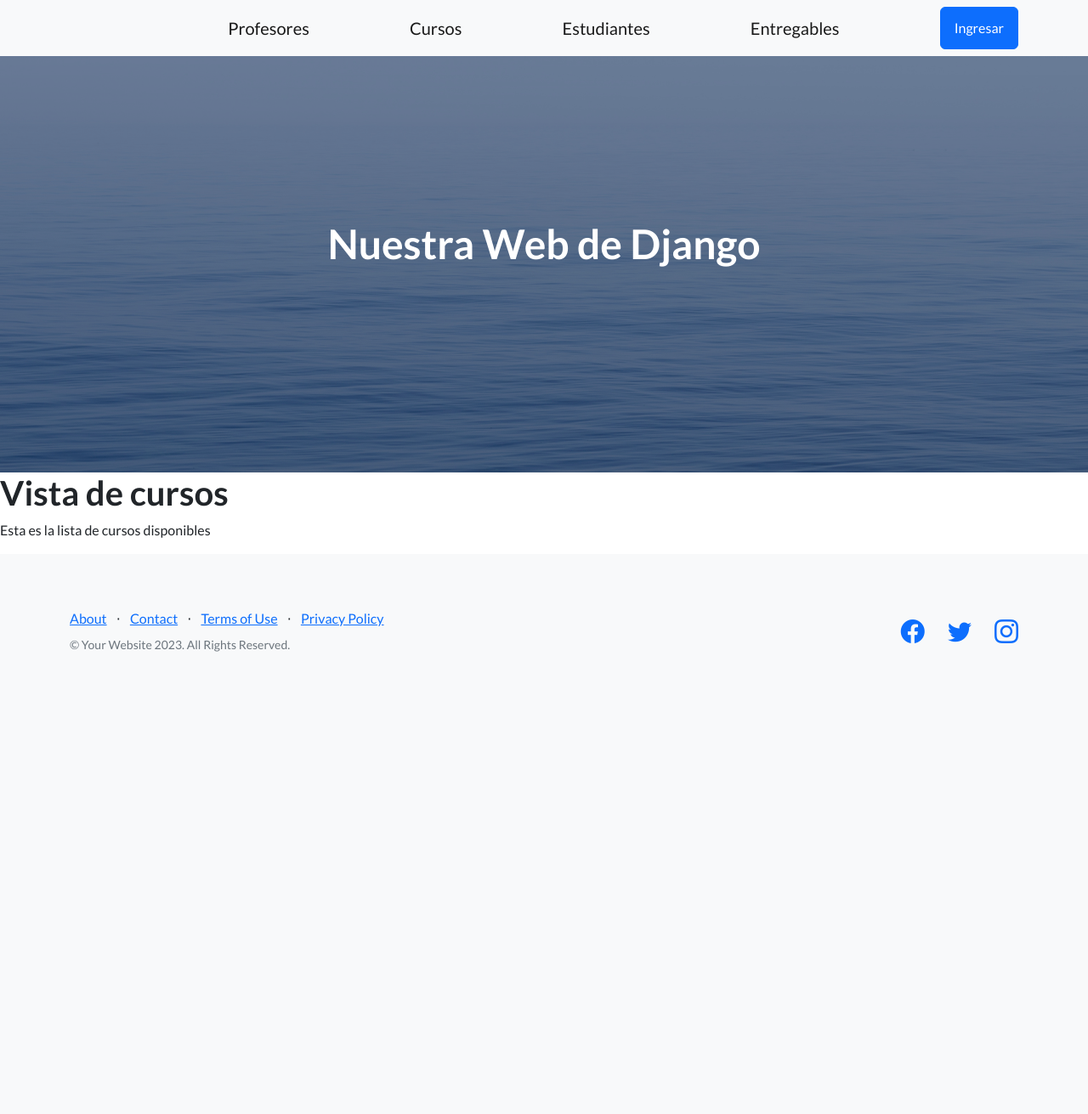
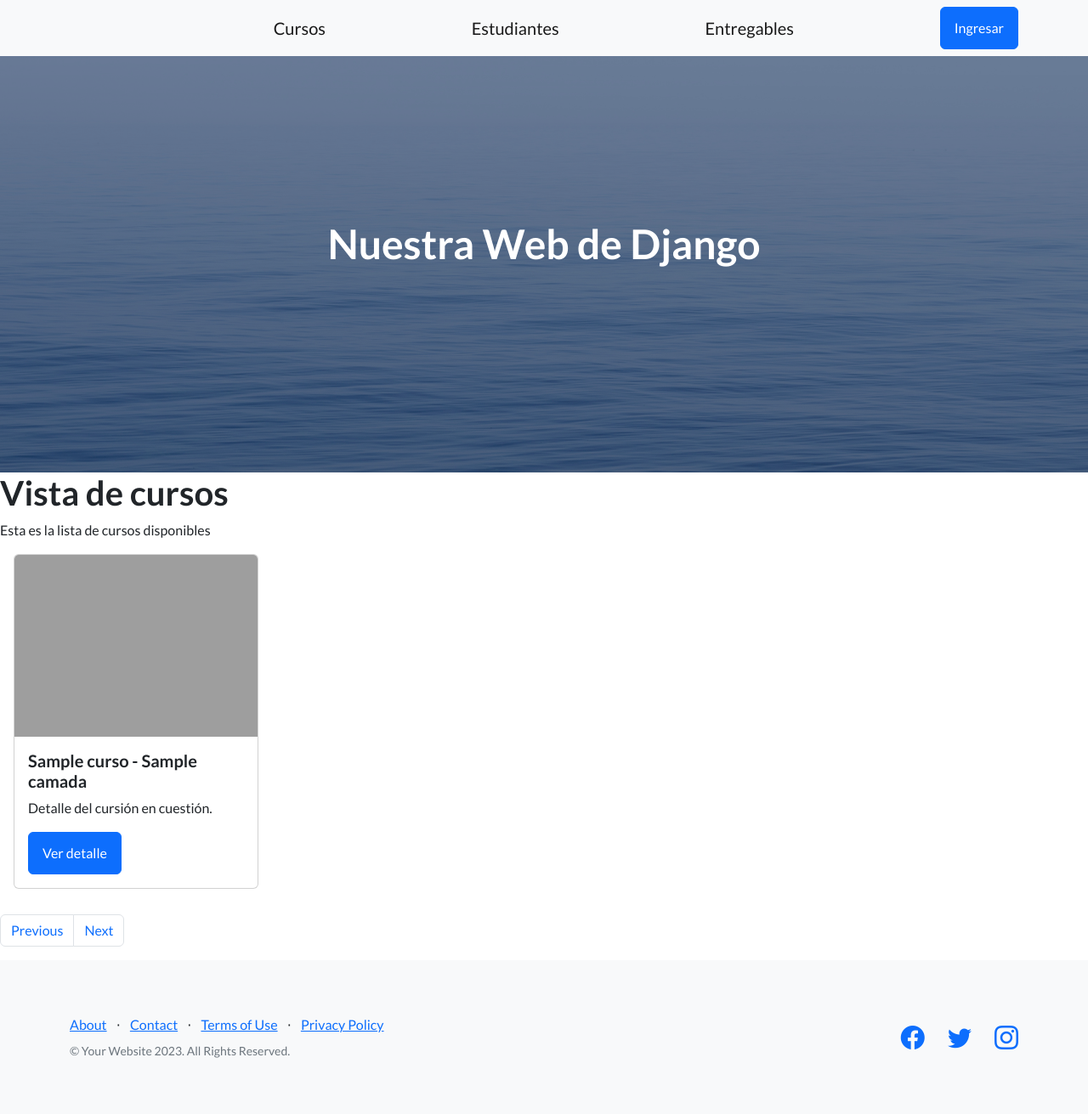
Before and after one commit to MauriiAC/CoderProjects54145, a Django app: template AppCoder/templates/cursos.html in a window 1280 px wide. Shown: the whole page at 85% size. Before the commit the page ends 767 px from the top, so only its background shows below. Run offline with Django 3.2, Linux system fonts and the light colour scheme; the template is opened without the code that fills it: most values are stand-ins (such as "Sample title", 1, 10 or a date in 2020); some libraries are stand-ins or nearby versions; grey boxes are pictures that could not be loaded.

Commit message:
mas cositas

```diff
--- a/AppCoder/models.py
+++ b/AppCoder/models.py
@@ -32,6 +32,7 @@ class Profesor(models.Model):
   apellido = models.CharField(max_length=30)
   email = models.EmailField()
   profesion = models.CharField(max_length=30)
+  user_id = models.OneToOneField(User, on_delete=models.CASCADE)
   cursos = models.ManyToManyField(Curso)
 
   def __str__(self):
--- a/AppCoder/static/css/mis_estilos.css
+++ b/AppCoder/static/css/mis_estilos.css
@@ -2,3 +2,11 @@
   padding-right: 170px;
   margin-left: -150px;
 }
+
+.lista-cursos{
+  display: grid;
+  grid-template-columns: 1fr 1fr 1fr 1fr;
+  row-gap: 20px;
+  justify-items: center;
+  margin-bottom: 30px;
+}
--- a/AppCoder/templates/cursos.html
+++ b/AppCoder/templates/cursos.html
@@ -1,10 +1,36 @@
 {% extends 'padre.html' %}
 
+{% block contenidoQueCambia %}
 
-{% block contenidoQueCambia %}
+{% load static %}
 
 <h1>Vista de cursos</h1>
 
 <p>Esta es la lista de cursos disponibles</p>
 
+<section class="lista-cursos">
+
+  {% for curso in lista_cursos %}
+
+  <div class="card" style="width: 18rem;">
+    <img src="https://s3.us-east-1.amazonaws.com/creator-assets.codedamn.com/jethwa23-63975036119238000886a7fd/COURSE_IMAGE/2022-12-12/3e734dc240901332f3501e8632bb8594752113c9" class="card-img-top" alt="...">
+    <div class="card-body">
+      <h5 class="card-title">{{curso.nombre}} - {{curso.camada}}</h5>
+      <p class="card-text">Detalle del cursión en cuestión.</p>
+      <a href="#" class="btn btn-primary">Ver detalle</a>
+    </div>
+  </div>
+
+  {% endfor %}
+
+</section>
+
+<nav aria-label="Page navigation example">
+  <ul class="pagination">
+    <li class="page-item"><a class="page-link" href="#">Previous</a></li>
+    <li class="page-item"><a class="page-link" href="{% url 'Cursos' current_page %}?direction=next">Next</a></li>
+  </ul>
+</nav>
+
+
 {% endblock contenidoQueCambia %}
--- a/AppCoder/templates/navbar.html
+++ b/AppCoder/templates/navbar.html
@@ -4,8 +4,10 @@
     <div class="home-button">
       <a class="navbar-brand" href="{% url 'Inicio' %}">Inicio</a>
     </div>
-    <a class="navbar-brand" href="{% url 'ListaProfesores' %}">Profesores</a>
-    <a class="navbar-brand" href="{% url 'ListaCursos' %}">Cursos</a>
+    {% if request.user.profesor %}
+      <a class="navbar-brand" href="{% url 'ListaProfesores' %}">Profesores</a>
+    {% endif %}
+    <a class="navbar-brand" href="">Cursos</a>
     <a class="navbar-brand" href="{% url 'Estudiantes' %}">Estudiantes</a>
     <a class="navbar-brand" href="{% url 'Entregables' %}">Entregables</a>
     {% if user.is_authenticated %}
--- a/AppCoder/templates/padre.html
+++ b/AppCoder/templates/padre.html
@@ -86,9 +86,6 @@
     </footer>
     <!-- Bootstrap core JS-->
     <script src="https://cdn.jsdelivr.net/npm/bootstrap@5.2.3/dist/js/bootstrap.bundle.min.js"></script>
-    <!-- Core theme JS-->
-    <script src="js/scripts.js"></script>
-    <!-- * * * * * * * * * * * * * * * * * * * * * * * * * * * * * * * * * * * * * * * *-->
     <!-- * *                               SB Forms JS                               * *-->
     <!-- * * Activate your form at https://startbootstrap.com/solution/contact-forms * *-->
     <!-- * * * * * * * * * * * * * * * * * * * * * * * * * * * * * * * * * * * * * * * *-->
--- a/AppCoder/templates/profesor_formulario.html
+++ b/AppCoder/templates/profesor_formulario.html
@@ -5,6 +5,7 @@
 <form action="{% url 'CreaProfesor' %}" method="post">{% csrf_token %}
 
   {{miFormulario.as_p}}
+  {{userForm.as_p}}
 
   <button type="submit"> Crear </button>
 
--- a/AppCoder/urls.py
+++ b/AppCoder/urls.py
@@ -5,7 +5,7 @@ urlpatterns = [
     path('agrega-curso/<nombre>/<camada>', curso),
     path('lista-cursos/', lista_cursos),
     path('', inicio, name='Inicio'),
-    path('cursos/', cursos, name='Cursos'),
+    path('cursos/<int:start>', cursos, name='Cursos'),
     path('profesores/', profesores, name='Profesores'),
     path('estudiantes/', estudiantes, name='Estudiantes'),
     path('entregables/', entregables, name='Entregables'),
@@ -16,7 +16,7 @@ urlpatterns = [
     path('crea-profesor/', crea_profesor, name='CreaProfesor'),
     path('elimina-profesor/<int:id>', eliminar_profesor, name='EliminaProfesor'),
     path('edita-profesor/<int:id>', editar_profesor, name='EditaProfesor'),
-    path('lista-curso/', CursoList.as_view(), name='ListaCursos'),
+    path('lista-curso/<str:profesor_email>', CursoList.as_view(), name='ListaCursos'),
     path('detalle-curso/<pk>', CursoDetail.as_view(), name='DetalleCurso'),
     path('crea-curso/', CursoCreate.as_view(), name='CreaCurso'),
     path('actualiza-curso/<pk>', CursoUpdate.as_view(), name='ActualizaCurso'),
```
Also changed, not shown: AppCoder/admin.py (+9 -1 lines), AppCoder/views.py (+63 -8 lines), AppCoder/migrations/0001_initial.py, AppCoder/migrations/0002_alter_curso_options_profesor_cursos_and_more.py (deleted), AppCoder/migrations/0003_avatar.py (deleted), db.sqlite3.
